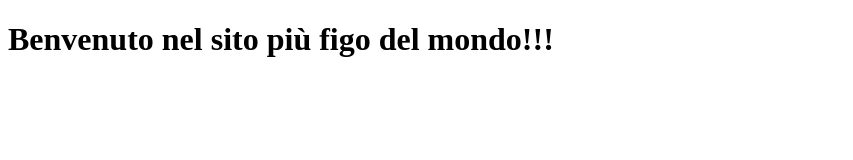
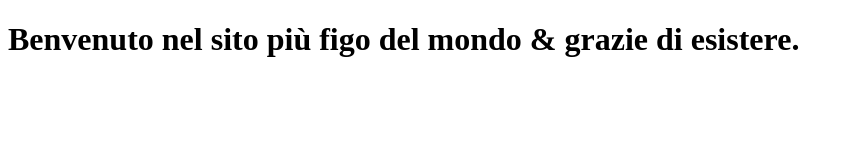
Before and after one commit to httpMtt/Il-mio-sito, a plain HTML site: page index.html in a window 1280 px wide. Shown: the whole page, without its empty margins (0-853 px from the left). Drawn offline with Linux system fonts and the light colour scheme.

Commit message:
third commit

```diff
--- a/index.html
+++ b/index.html
@@ -7,6 +7,6 @@
     <title>Document</title>
 </head>
 <body>
-    <h1>Benvenuto nel sito più figo del mondo!!!</h1>
+    <h1>Benvenuto nel sito più figo del mondo & grazie di esistere.</h1>
 </body>
 </html>
```
